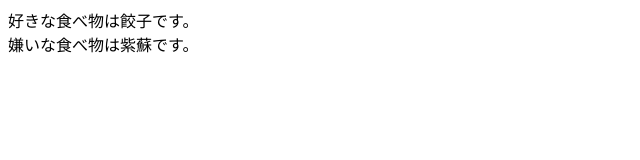
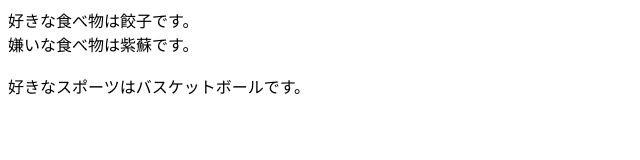
Before and after one commit to Mizuki-Torii/menu, a plain HTML site: page index.html in a window 1280 px wide. Shown: the whole page, without its empty margins (0-640 px from the left). Drawn offline with Linux system fonts and the light colour scheme.

Commit message:
好きなスポーツの追加

```diff
--- a/index.html
+++ b/index.html
@@ -7,5 +7,7 @@
 <body>
     好きな食べ物は餃子です。<br>
     嫌いな食べ物は紫蘇です。<br>
+    <br>
+    好きなスポーツはバスケットボールです。<br>
 </body>
 </html>
```
